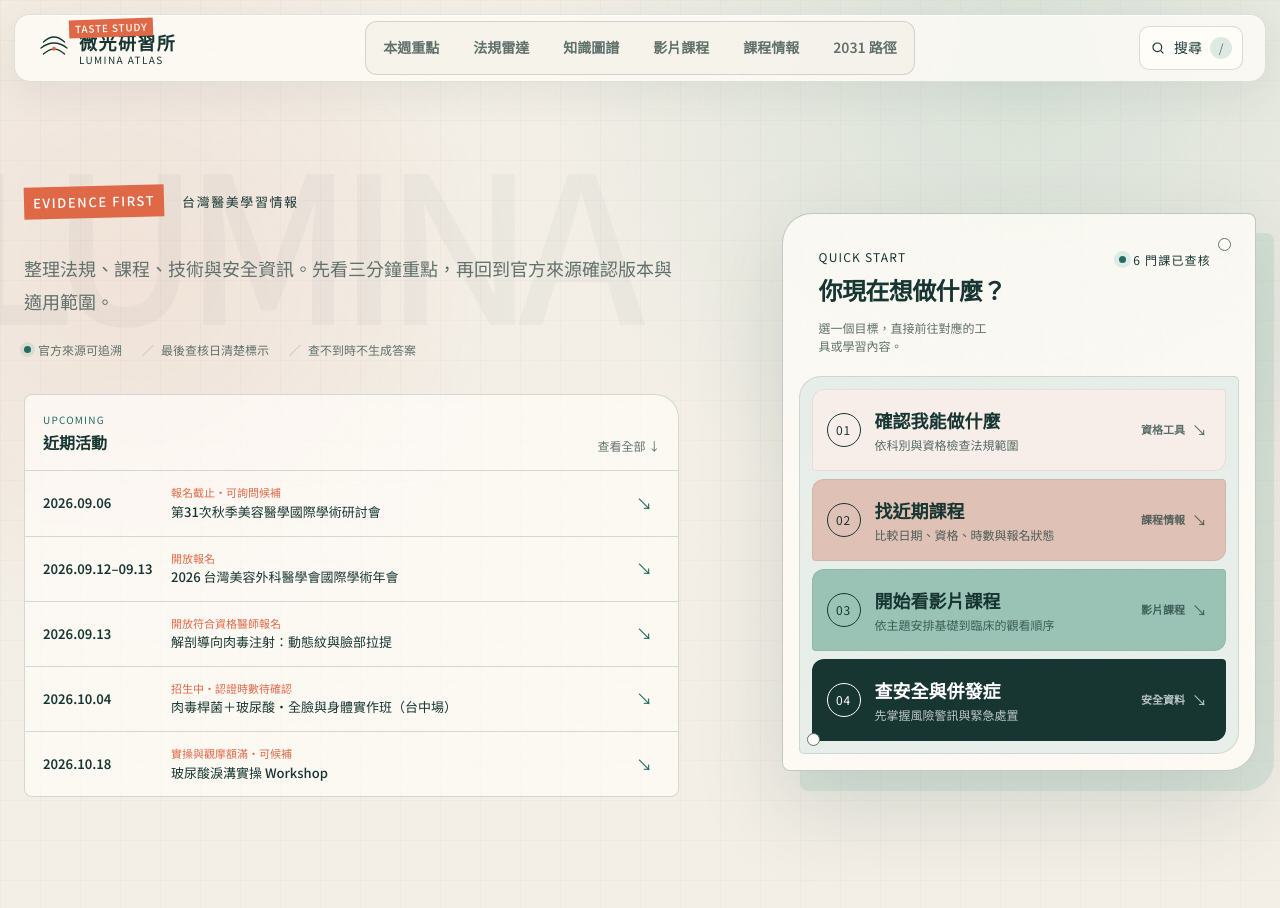
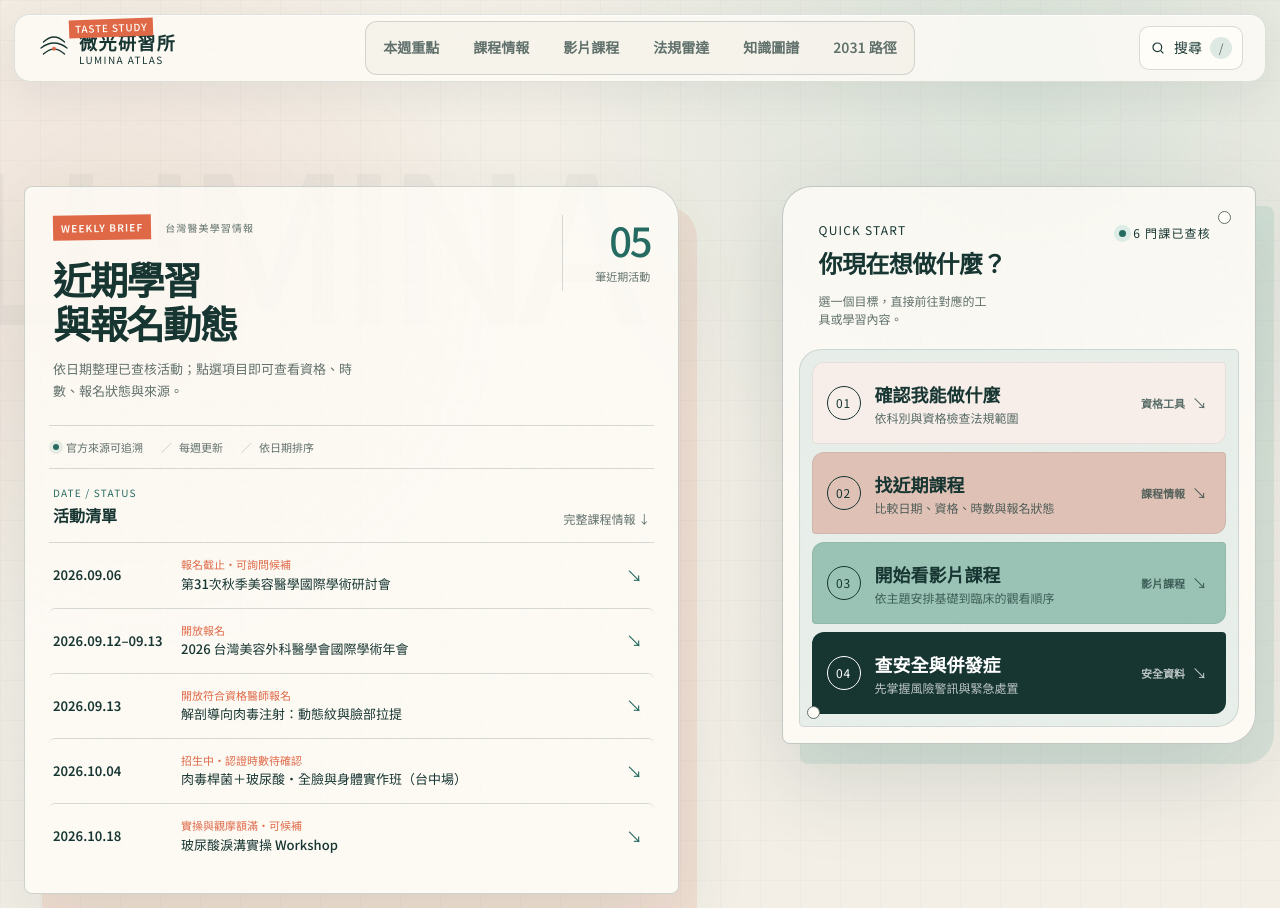
Before and after one commit to eric020730/lumina-atlas, a website: page index.html in a window 1280 px wide. Shown: the top 908 px of the page. Drawn offline with Linux system fonts and the light colour scheme.

Commit message:
feat: redesign weekly brief panel

```diff
--- a/app.js
+++ b/app.js
@@ -465,6 +465,7 @@ const timelineSummary = document.querySelector("[data-timeline-summary]");
 const timelineRange = document.querySelector("[data-timeline-range]");
 const verifiedCount = document.querySelector("[data-verified-count]");
 const upcomingEvents = document.querySelector("[data-upcoming-events]");
+const upcomingCount = document.querySelector("[data-upcoming-count]");
 
 const escapeHTML = (value = "") =>
   String(value).replace(
@@ -1035,10 +1036,12 @@ const updateUpcomingEvents = (courses) => {
   if (!upcomingEvents) return;
 
   if (!upcoming.length) {
+    if (upcomingCount) upcomingCount.textContent = "0";
     upcomingEvents.innerHTML = '<p class="upcoming-events__loading">目前沒有已核實的近期活動，請查看完整課程情報。</p>';
     return;
   }
 
+  if (upcomingCount) upcomingCount.textContent = String(upcoming.length).padStart(2, "0");
   upcomingEvents.innerHTML = upcoming.map(upcomingEventTemplate).join("");
 };
 
@@ -1095,6 +1098,7 @@ const loadCourseIntelligence = async () => {
     if (upcomingEvents) {
       upcomingEvents.innerHTML = '<p class="upcoming-events__loading">無法讀取近期活動，請稍後再試。</p>';
     }
+    if (upcomingCount) upcomingCount.textContent = "—";
   }
 };
 
--- a/index.html
+++ b/index.html
@@ -47,10 +47,10 @@
 
       <nav class="desktop-nav" aria-label="主要導覽">
         <a href="#pulse">本週重點</a>
+        <a href="#courses">課程情報</a>
+        <a href="#video-learning">影片課程</a>
         <a href="#regulation-radar">法規雷達</a>
         <a href="#atlas">知識圖譜</a>
-        <a href="#video-learning">影片課程</a>
-        <a href="#courses">課程情報</a>
         <a href="#life-os">2031 路徑</a>
       </nav>
 
@@ -69,40 +69,47 @@
 
       <nav class="mobile-nav" data-mobile-nav aria-label="行動版導覽">
         <a href="#pulse">本週重點</a>
+        <a href="#courses">課程情報</a>
+        <a href="#video-learning">影片課程</a>
         <a href="#regulation-radar">法規雷達</a>
         <a href="#atlas">知識圖譜</a>
-        <a href="#video-learning">影片課程</a>
-        <a href="#courses">課程情報</a>
         <a href="#life-os">2031 路徑</a>
       </nav>
     </header>
 
     <main id="main-content">
       <section class="hero" id="top">
-        <div class="hero__copy reveal">
-          <p class="eyebrow"><span>EVIDENCE FIRST</span> 台灣醫美學習情報</p>
+        <section class="hero__copy hero-brief reveal" aria-labelledby="hero-brief-title">
           <h1 class="sr-only">微光研習所 LUMINA ATLAS</h1>
-          <p class="hero__intro">
-            整理法規、課程、技術與安全資訊。先看三分鐘重點，再回到官方來源確認版本與適用範圍。
-          </p>
-          <div class="hero-trust" aria-label="內容可信度原則">
+          <header class="hero-brief__header">
+            <div>
+              <p class="hero-brief__eyebrow"><span>WEEKLY BRIEF</span><span>台灣醫美學習情報</span></p>
+              <h2 id="hero-brief-title">近期學習與報名動態</h2>
+              <p>依日期整理已查核活動；點選項目即可查看資格、時數、報名狀態與來源。</p>
+            </div>
+            <div class="hero-brief__count" aria-label="目前顯示的近期活動數量">
+              <strong data-upcoming-count>—</strong>
+              <span>筆近期活動</span>
+            </div>
+          </header>
+          <div class="hero-brief__meta" aria-label="內容可信度原則">
             <span><i aria-hidden="true"></i> 官方來源可追溯</span>
-            <span>最後查核日清楚標示</span>
-            <span>查不到時不生成答案</span>
+            <span>每週更新</span>
+            <span>依日期排序</span>
           </div>
           <section class="upcoming-events" aria-labelledby="upcoming-events-title">
             <header class="upcoming-events__header">
               <div>
-                <span>UPCOMING</span>
-                <strong id="upcoming-events-title">近期活動</strong>
+                <span>DATE / STATUS</span>
+                <strong id="upcoming-events-title">活動清單</strong>
               </div>
-              <a href="#courses">查看全部 <span aria-hidden="true">↓</span></a>
+              <a href="#courses">完整課程情報 <span aria-hidden="true">↓</span></a>
             </header>
             <div class="upcoming-events__list" data-upcoming-events aria-live="polite">
               <p class="upcoming-events__loading">正在讀取最新活動</p>
             </div>
           </section>
-        </div>
+        </section>
 
         <aside class="depth-map reveal" aria-labelledby="depth-map-title">
           <header class="depth-map__header">
--- a/taste.css
+++ b/taste.css
@@ -2910,3 +2910,186 @@ body::after {
     font-size: 10px;
   }
 }
+
+/* Unified weekly brief: one purposeful panel instead of disconnected hero fragments. */
+.hero-brief {
+  align-self: start;
+  max-width: none;
+  padding: 24px;
+  border: 1px solid rgba(23, 54, 50, 0.2);
+  border-radius: 8px 32px 8px 8px;
+  background: rgba(255, 253, 248, 0.78);
+  box-shadow: 18px 20px 0 rgba(223, 104, 71, 0.12), 0 28px 72px rgba(23, 54, 50, 0.1);
+}
+
+.hero > .depth-map {
+  align-self: start;
+}
+
+.hero-brief__header {
+  display: grid;
+  grid-template-columns: minmax(0, 1fr) auto;
+  gap: 24px;
+  align-items: start;
+  padding: 4px 4px 22px;
+}
+
+.hero-brief__eyebrow {
+  display: flex;
+  flex-wrap: wrap;
+  gap: 9px 14px;
+  align-items: center;
+  margin: 0 0 16px;
+  color: var(--ink-soft);
+  font-family: var(--utility);
+  font-size: 10px;
+  letter-spacing: 0.11em;
+}
+
+.hero-brief__eyebrow span:first-child {
+  padding: 4px 8px;
+  color: var(--paper);
+  background: var(--coral);
+  font-weight: 600;
+  transform: rotate(-1deg);
+}
+
+.hero-brief__header h2 {
+  max-width: 12ch;
+  margin: 0;
+  font-size: clamp(30px, 3vw, 42px);
+  font-weight: 600;
+  letter-spacing: -0.045em;
+  line-height: 1.15;
+  text-wrap: balance;
+}
+
+.hero-brief__header div > p:last-child {
+  max-width: 42ch;
+  margin: 14px 0 0;
+  color: var(--ink-soft);
+  font-size: 13px;
+  line-height: 1.7;
+  text-wrap: pretty;
+}
+
+.hero-brief__count {
+  display: grid;
+  min-width: 88px;
+  padding: 5px 0 5px 20px;
+  border-left: 1px solid var(--line);
+  text-align: right;
+}
+
+.hero-brief__count strong {
+  color: var(--aqua-deep);
+  font-family: var(--utility);
+  font-size: 40px;
+  font-variant-numeric: tabular-nums;
+  font-weight: 500;
+  letter-spacing: -0.06em;
+  line-height: 1;
+}
+
+.hero-brief__count span {
+  margin-top: 7px;
+  color: var(--ink-soft);
+  font-size: 11px;
+  white-space: nowrap;
+}
+
+.hero-brief__meta {
+  display: flex;
+  flex-wrap: wrap;
+  gap: 7px 18px;
+  padding: 12px 4px;
+  border-top: 1px solid var(--line);
+  border-bottom: 1px solid var(--line);
+  color: var(--ink-soft);
+  font-size: 11px;
+}
+
+.hero-brief__meta span {
+  display: inline-flex;
+  gap: 7px;
+  align-items: center;
+}
+
+.hero-brief__meta span + span::before {
+  color: rgba(23, 54, 50, 0.3);
+  content: "／";
+}
+
+.hero-brief__meta i {
+  width: 6px;
+  height: 6px;
+  border-radius: 50%;
+  background: var(--aqua-deep);
+  box-shadow: 0 0 0 4px rgba(155, 195, 181, 0.24);
+}
+
+.hero-brief .upcoming-events {
+  max-width: none;
+  margin-top: 0;
+  border: 0;
+  border-radius: 0;
+  background: transparent;
+}
+
+.hero-brief .upcoming-events__header {
+  padding: 15px 4px 13px;
+}
+
+.hero-brief .upcoming-event {
+  padding: 14px 4px;
+  border-radius: 6px;
+}
+
+.hero-brief .upcoming-event:hover {
+  padding-left: 12px;
+}
+
+@media (max-width: 700px) {
+  .hero-brief {
+    padding: 18px;
+    border-radius: 7px 24px 7px 7px;
+    box-shadow: 10px 12px 0 rgba(223, 104, 71, 0.11), 0 20px 54px rgba(23, 54, 50, 0.09);
+  }
+
+  .hero-brief__header {
+    grid-template-columns: minmax(0, 1fr) 74px;
+    gap: 14px;
+    padding-bottom: 18px;
+  }
+
+  .hero-brief__header h2 {
+    font-size: clamp(28px, 8.5vw, 36px);
+  }
+
+  .hero-brief__count {
+    min-width: 0;
+    padding-left: 12px;
+  }
+
+  .hero-brief__count strong {
+    font-size: 32px;
+  }
+
+  .hero-brief__meta {
+    flex-direction: column;
+  }
+
+  .hero-brief__meta span + span::before {
+    display: none;
+  }
+
+  .hero-brief .upcoming-event {
+    grid-template-columns: 84px minmax(0, 1fr) 18px;
+    padding-right: 2px;
+    padding-left: 2px;
+  }
+
+  .hero-brief .upcoming-event:hover {
+    padding-left: 2px;
+  }
+}
```
